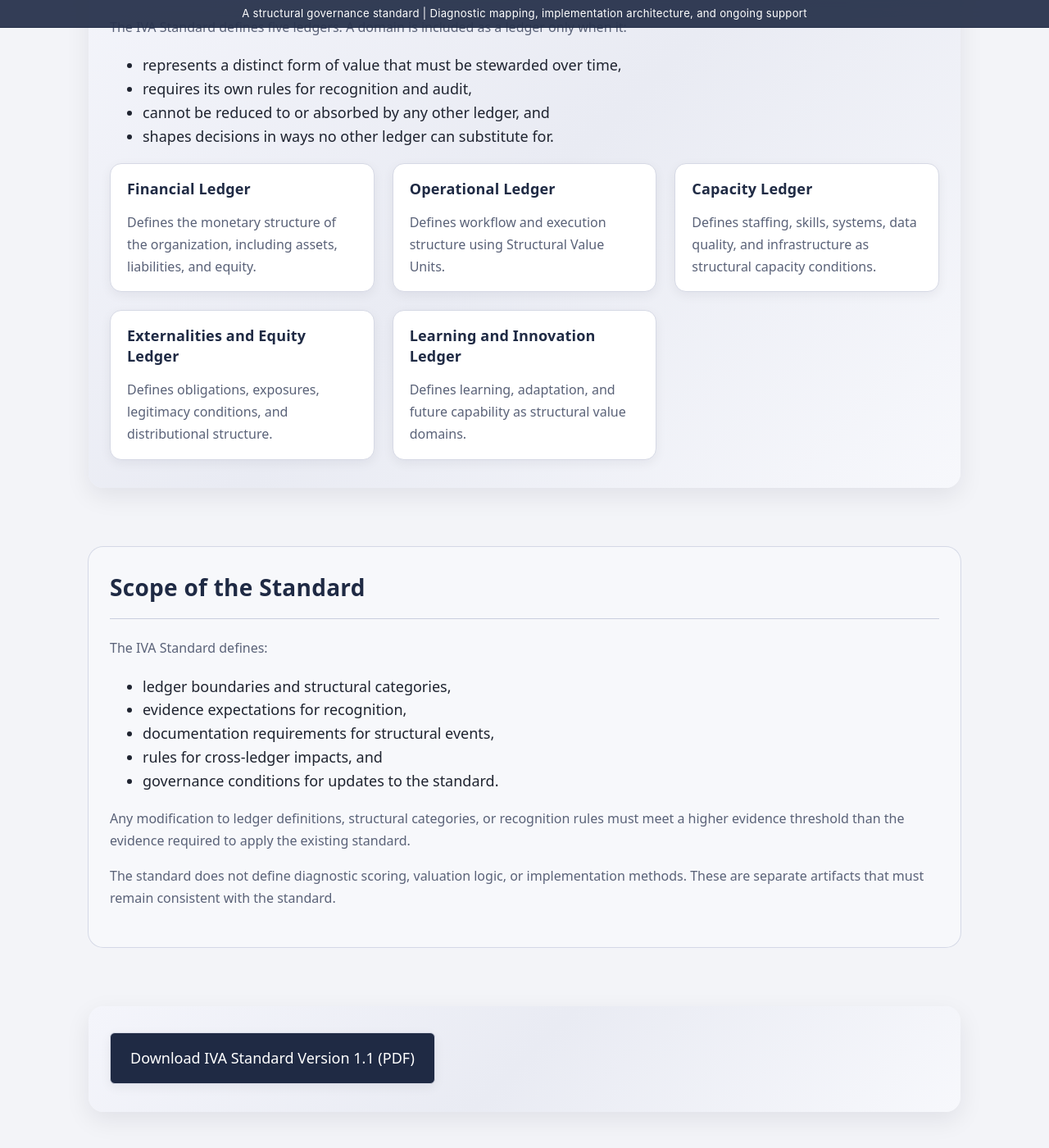
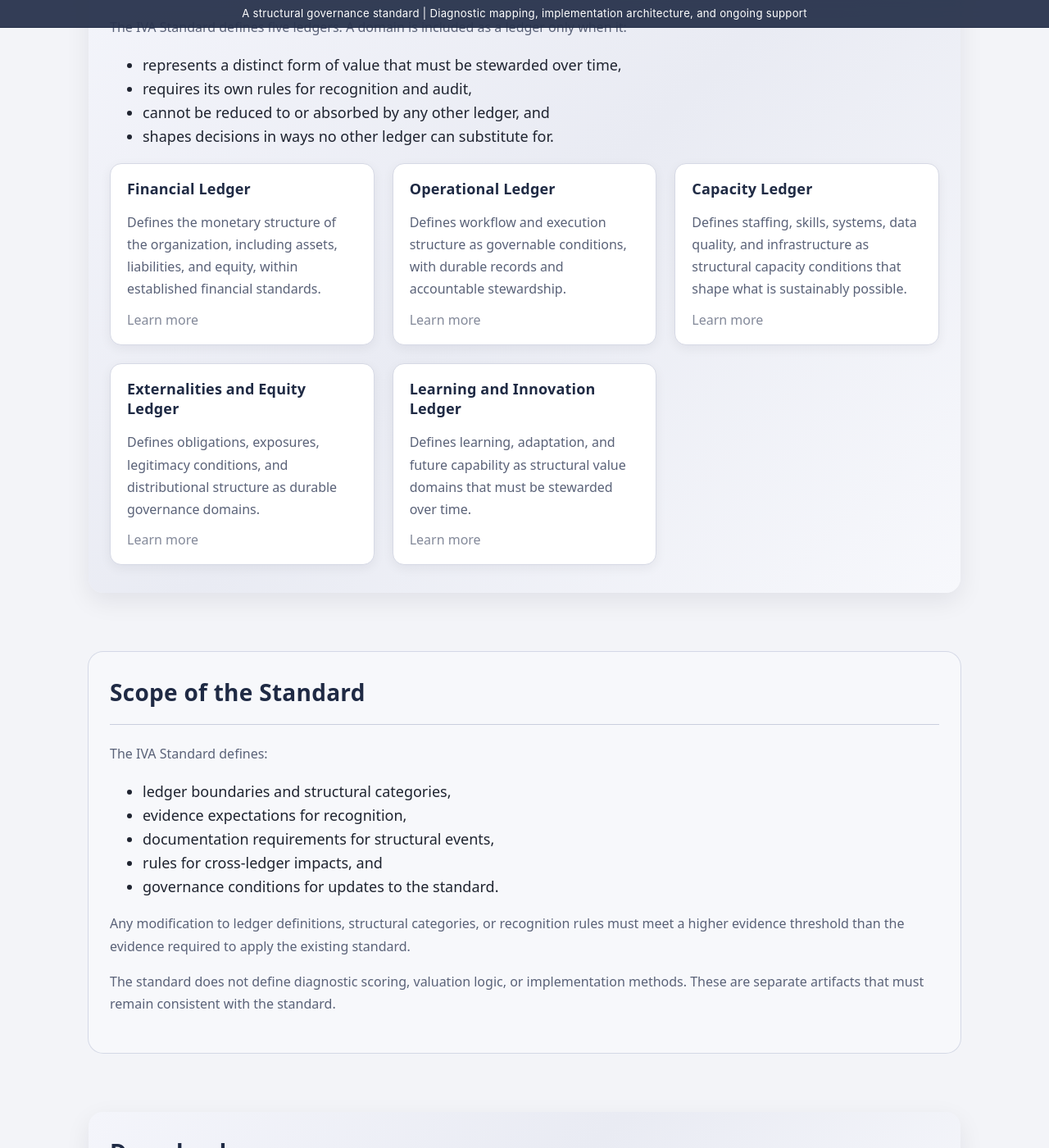
Before and after one commit to efost7873/integratedvaluearchitecture.com, a Jekyll site: the page built from standard.html, in a window 1280 px wide and 1400 px high, scrolled down 773 px. Shown: the whole window at 82% size. Built offline with Jekyll 4.4.1, drawn with Linux system fonts in a browser that asks for light colours; some of the changed text lies outside the part shown.

Commit message:
Update standard.html

```diff
--- a/standard.html
+++ b/standard.html
@@ -38,30 +38,35 @@ seo_description: The IVA Standard is a five-ledger governance architecture that
 
     <div class="grid grid-3">
 
-      <div class="card">
+      <a class="card card-link" href="{{ site.baseurl }}/finance">
         <h3>Financial Ledger</h3>
-        <p>Defines the monetary structure of the organization, including assets, liabilities, and equity.</p>
-      </div>
+        <p>Defines the monetary structure of the organization, including assets, liabilities, and equity, within established financial standards.</p>
+        <p class="card-meta">Learn more</p>
+      </a>
 
-      <div class="card">
+      <a class="card card-link" href="{{ site.baseurl }}/operations">
         <h3>Operational Ledger</h3>
-        <p>Defines workflow and execution structure using Structural Value Units.</p>
-      </div>
+        <p>Defines workflow and execution structure as governable conditions, with durable records and accountable stewardship.</p>
+        <p class="card-meta">Learn more</p>
+      </a>
 
-      <div class="card">
+      <a class="card card-link" href="{{ site.baseurl }}/capacity">
         <h3>Capacity Ledger</h3>
-        <p>Defines staffing, skills, systems, data quality, and infrastructure as structural capacity conditions.</p>
-      </div>
+        <p>Defines staffing, skills, systems, data quality, and infrastructure as structural capacity conditions that shape what is sustainably possible.</p>
+        <p class="card-meta">Learn more</p>
+      </a>
 
-      <div class="card">
+      <a class="card card-link" href="{{ site.baseurl }}/external">
         <h3>Externalities and Equity Ledger</h3>
-        <p>Defines obligations, exposures, legitimacy conditions, and distributional structure.</p>
-      </div>
+        <p>Defines obligations, exposures, legitimacy conditions, and distributional structure as durable governance domains.</p>
+        <p class="card-meta">Learn more</p>
+      </a>
 
-      <div class="card">
+      <a class="card card-link" href="{{ site.baseurl }}/learning">
         <h3>Learning and Innovation Ledger</h3>
-        <p>Defines learning, adaptation, and future capability as structural value domains.</p>
-      </div>
+        <p>Defines learning, adaptation, and future capability as structural value domains that must be stewarded over time.</p>
+        <p class="card-meta">Learn more</p>
+      </a>
 
     </div>
   </section>
@@ -89,9 +94,14 @@ seo_description: The IVA Standard is a five-ledger governance architecture that
 
   <!-- DOWNLOAD -->
   <section id="standard-download" class="iva-band-strong">
-    <a href="https://drive.google.com/file/d/1oMygscZ5Q0BjmwkIUkWIE1Dda9Vwk0s6/view?usp=sharing"
-       class="card"
-       style="display: inline-block; padding: 16px 24px; background: #1F2A44; color: white; border-radius: 6px; text-decoration: none; font-size: 18px;">
+    <div class="section-header">
+      <h2>Download</h2>
+      <p class="section-subtitle">
+        The public standard is available as a PDF. Valuation manuals and system mechanics remain protected.
+      </p>
+    </div>
+
+    <a href="https://drive.google.com/file/d/1oMygscZ5Q0BjmwkIUkWIE1Dda9Vwk0s6/view?usp=sharing" class="iva-btn-primary">
       Download IVA Standard Version 1.1 (PDF)
     </a>
   </section>
```
